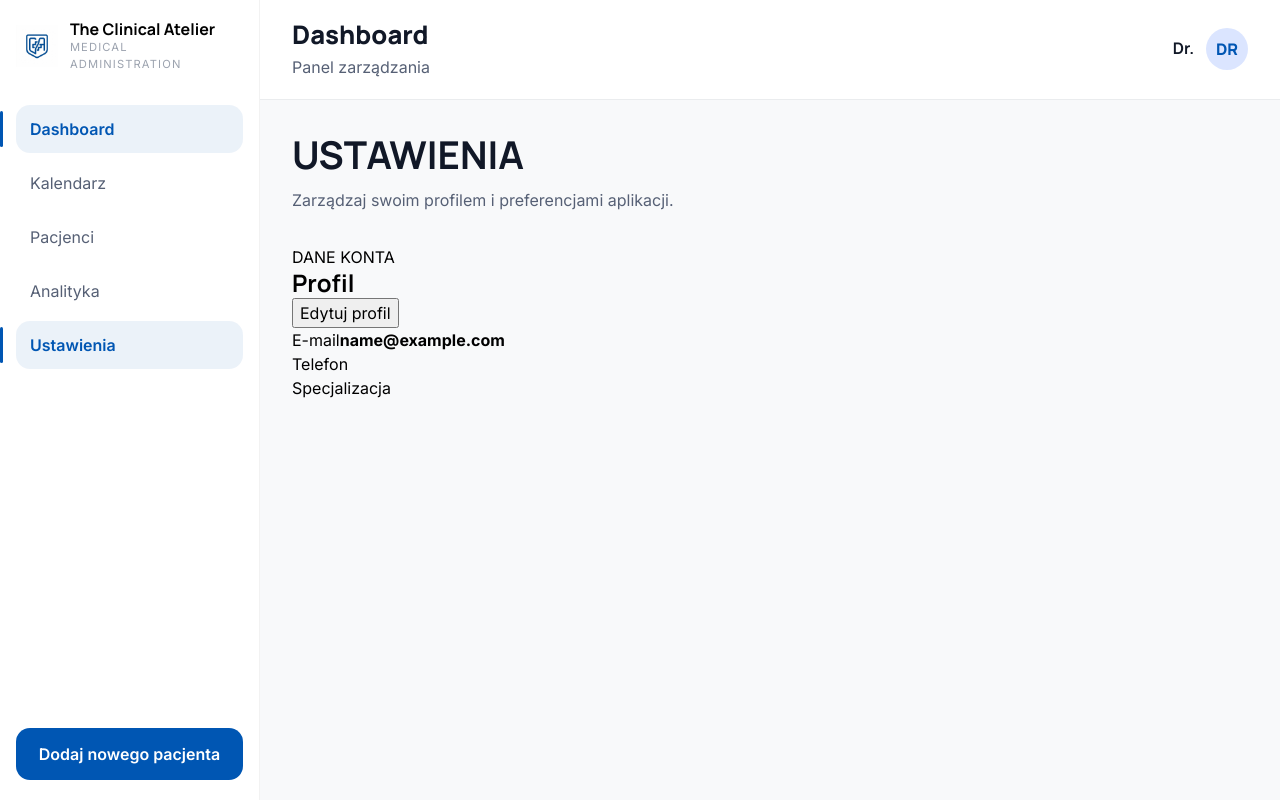
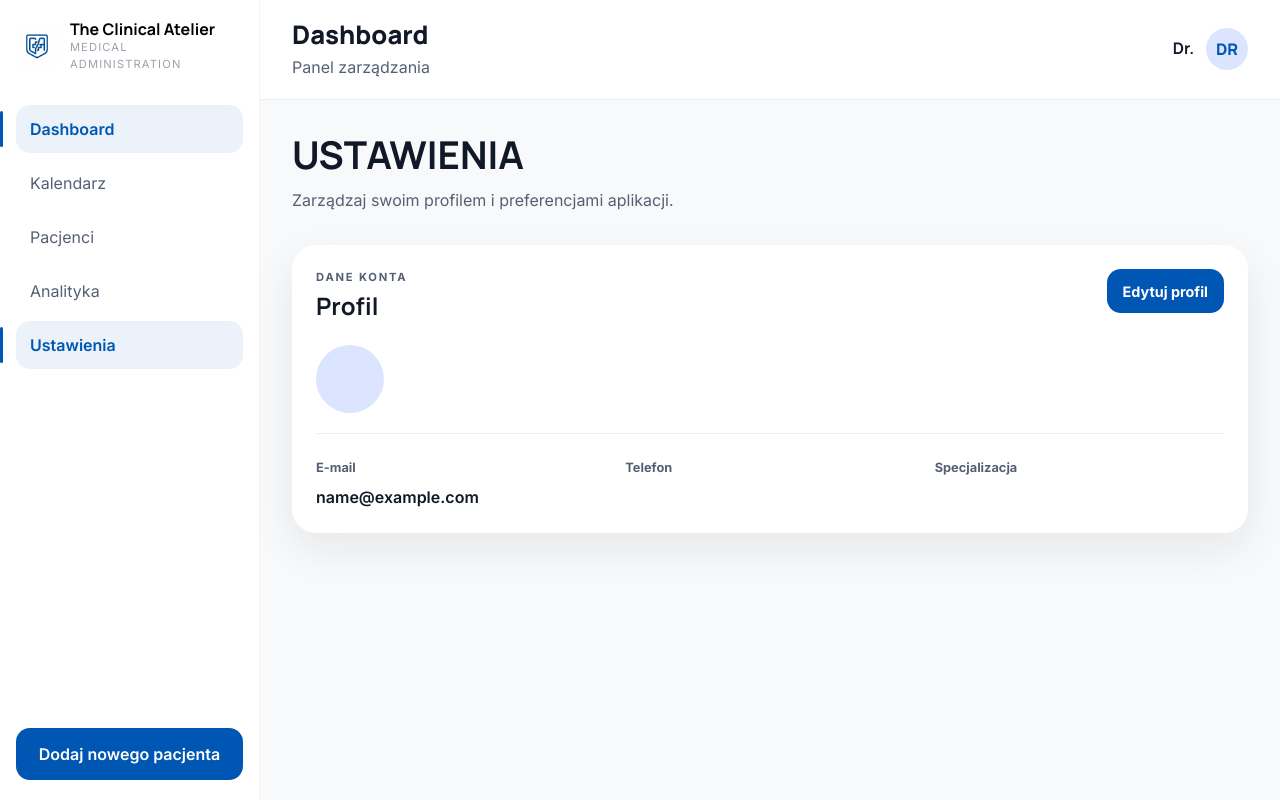
Before and after one commit to kacpi95/clinic-management-system, a React (Vite) app in the folder frontend/: page /dashboard/settings in a window 1280 px wide. Built offline with nearby package versions, Linux system fonts and the light colour scheme; no server answers; sample sign-in values are in the browser's storage.

Commit message:
style: add profile settings styles

```diff
--- a/frontend/src/features/settings/components/ProfileSettings/ProfileSettings.module.scss
+++ b/frontend/src/features/settings/components/ProfileSettings/ProfileSettings.module.scss
@@ -0,0 +1,217 @@
+@use '../../../../styles/variables' as *;
+
+.wrapper {
+  display: flex;
+  flex-direction: column;
+  gap: 24px;
+  padding: 20px;
+  border-radius: $radius-md;
+  background: $surface-bg-alt;
+  box-shadow: 0 16px 40px rgba(17, 24, 39, 0.08);
+}
+
+.header {
+  display: flex;
+  flex-direction: column;
+  gap: 16px;
+}
+
+.eyebrow {
+  margin: 0 0 6px;
+  font-size: 0.7rem;
+  font-weight: 800;
+  letter-spacing: 0.16em;
+  color: $secondary;
+}
+
+.title {
+  margin: 0;
+  font-family: $text-headline;
+  font-size: 1.5rem;
+  color: $text-default;
+}
+
+.actions {
+  display: flex;
+  gap: 10px;
+  flex-wrap: wrap;
+}
+
+.editButton,
+.cancelButton {
+  display: inline-flex;
+  align-items: center;
+  justify-content: center;
+  min-height: 44px;
+  padding: 0 16px;
+  border-radius: $radius-sm;
+  font-family: $text-body;
+  font-size: 0.9rem;
+  font-weight: 700;
+
+  cursor: pointer;
+  transition: $transition-fast;
+}
+
+.editButton {
+  border: none;
+  background: $primary;
+  color: $button-text;
+
+  &:hover {
+    background: $primaryHover;
+  }
+}
+
+.cancelButton {
+  border: 1px solid rgba(86, 96, 117, 0.18);
+  background: $surface-bg-alt;
+  color: $text-default;
+
+  &:hover {
+    border-color: $primary;
+    color: $primary;
+    background: rgba(0, 86, 179, 0.04);
+  }
+}
+
+.profile {
+  display: flex;
+  align-items: center;
+  gap: 16px;
+  padding-bottom: 20px;
+  border-bottom: 1px solid rgba(86, 96, 117, 0.12);
+}
+
+.avatar {
+  display: flex;
+  align-items: center;
+  justify-content: center;
+  width: 58px;
+  height: 58px;
+  flex-shrink: 0;
+  border-radius: 50%;
+  background: $logo-bg;
+  color: $primary;
+  font-family: $text-headline;
+  font-size: 1.1rem;
+  font-weight: 800;
+}
+
+.profileContent {
+  min-width: 0;
+  flex: 1;
+
+  h3 {
+    margin: 0;
+    font-family: $text-headline;
+    font-size: 1.1rem;
+    color: $text-default;
+  }
+
+  p {
+    margin: 6px 0 0;
+    font-size: 1rem;
+    color: $secondary;
+  }
+}
+
+.nameFields {
+  display: flex;
+  flex-direction: column;
+  gap: 10px;
+}
+
+.details {
+  display: flex;
+  flex-direction: column;
+  gap: 18px;
+}
+
+.detail {
+  display: flex;
+  flex-direction: column;
+  gap: 8px;
+
+  span {
+    font-family: $text-body;
+    font-size: 0.8rem;
+    font-weight: 700;
+    color: $secondary;
+  }
+
+  strong {
+    font-family: $text-body;
+    font-size: 1rem;
+    font-weight: 600;
+    color: $text-default;
+    word-break: break-word;
+  }
+}
+
+.detail input,
+.nameFields input {
+  width: 100%;
+  min-height: 44px;
+  padding: 0 12px;
+  border: 1px solid rgba(86, 96, 117, 0.18);
+  border-radius: $radius-sm;
+  background: $surface-bg-alt;
+  color: $text-default;
+  font-family: $text-body;
+  font-size: 1rem;
+  outline: none;
+  transition: $transition-fast;
+
+  &:focus {
+    border-color: $primary;
+    box-shadow: 0 0 0 3px rgba(0, 86, 179, 0.08);
+  }
+}
+
+@media (min-width: 768px) {
+  .wrapper {
+    padding: 24px;
+  }
+
+  .header {
+    flex-direction: row;
+    align-items: flex-start;
+    justify-content: space-between;
+  }
+
+  .actions {
+    justify-content: flex-end;
+  }
+
+  .profile {
+    gap: 20px;
+  }
+
+  .avatar {
+    width: 68px;
+    height: 68px;
+    font-size: 1.3rem;
+  }
+
+  .nameFields {
+    flex-direction: row;
+
+    input {
+      min-width: 180px;
+    }
+  }
+
+  .details {
+    display: grid;
+    grid-template-columns: repeat(3, minmax(0, 1fr));
+    gap: 20px;
+  }
+
+  .editButton,
+  .cancelButton {
+    &:hover {
+      transform: translateY(-1px);
+    }
+  }
+}
```
